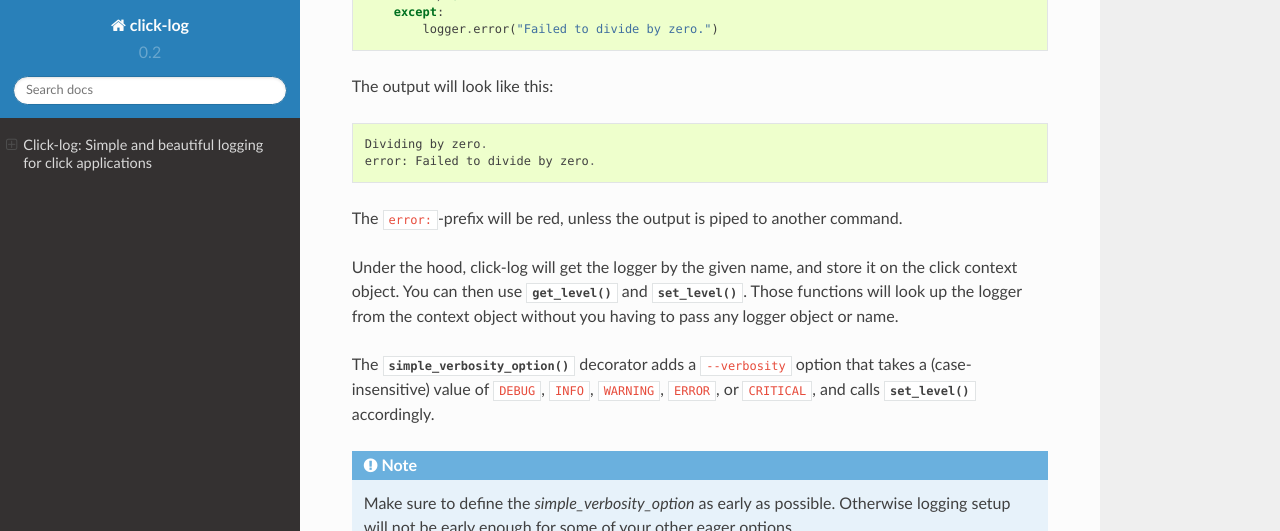
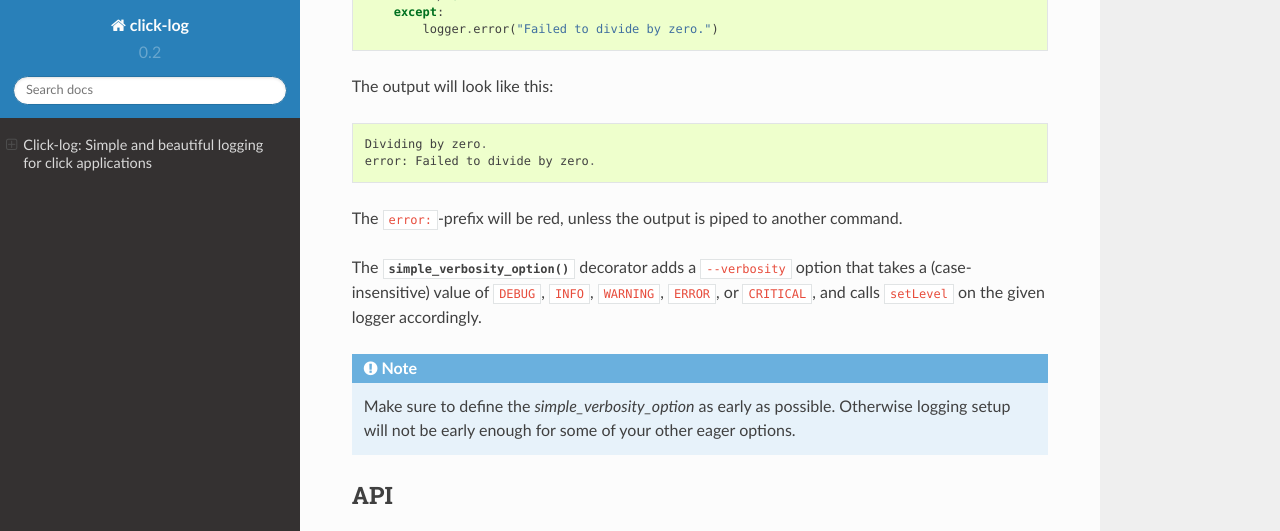
Before and after one commit to click-contrib/click-log, a Sphinx documentation site: the page built from docs/index.rst, in a window 1280 px wide and 900 px high, scrolled down 1803 px, cut to the strip 0-531 px from the top of the window. Built offline with Sphinx 7.4.7 and the Read the Docs theme 2.0.0, drawn with Linux system fonts in a browser that asks for light colours.

Commit message:
Fix docs

```diff
--- a/docs/index.rst
+++ b/docs/index.rst
@@ -86,14 +86,10 @@
 The ``error:``-prefix will be red, unless the output is piped to another
 command.
 
-Under the hood, click-log will get the logger by the given name, and store it
-on the click context object. You can then use :py:func:`get_level` and
-:py:func:`set_level`. Those functions will look up the logger from the context
-object without you having to pass any logger object or name.
-
 The :py:func:`simple_verbosity_option` decorator adds a ``--verbosity`` option
 that takes a (case-insensitive) value of ``DEBUG``, ``INFO``, ``WARNING``,
-``ERROR``, or ``CRITICAL``, and calls :py:func:`set_level` accordingly.
+``ERROR``, or ``CRITICAL``, and calls ``setLevel`` on the given logger
+accordingly.
 
 .. note::
 
```
